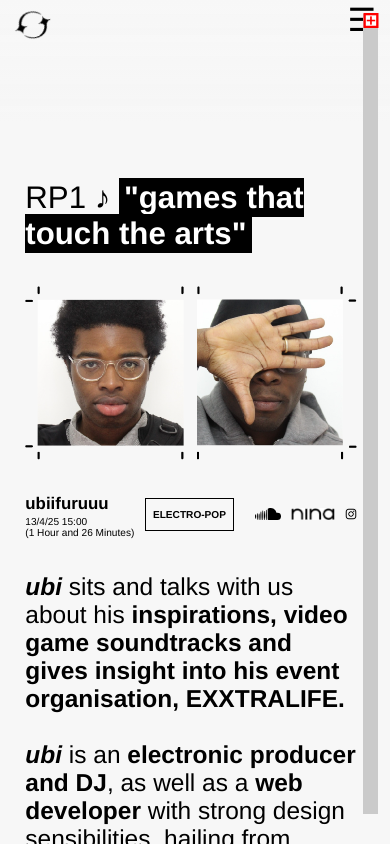
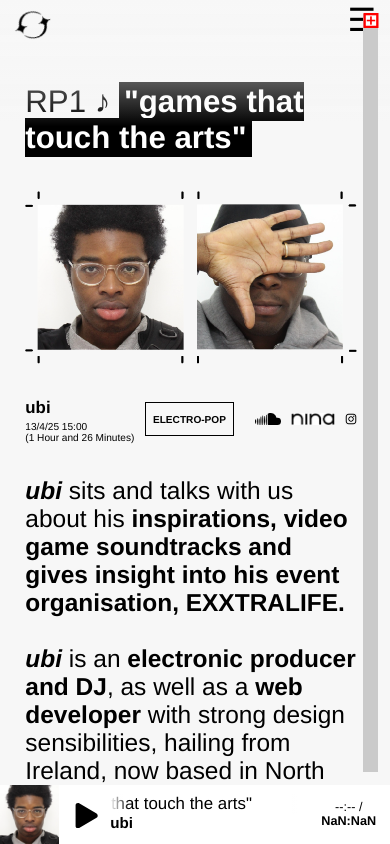
Before and after one commit to 19Horses/RadioProject, a React (Vite) app: page /#/ in a window 390 px wide. Both pictures are taken after a click on the picture 203 px from the left and 430 px from the top of the page. Shown: the top 844 px of the page. Built offline with nearby package versions, Linux system fonts and the light colour scheme.

Commit message:
responsiveness for mobile fixes

```diff
--- a/src/App.css
+++ b/src/App.css
@@ -129,11 +129,12 @@
 
 .selected-artist-container-mob-addon{
   opacity: 0;
-  height: 100vh;
+  height: auto;
   position: absolute;
   display: block;
   padding-top: 3vh;
   padding-left: 3vh;
+  top: 0;
   bottom: 0;
   left: 0;
   animation: fadeIn .3s ease-in forwards;
@@ -143,6 +144,7 @@
   font-family: Helvetica;
   color: black;
   font-size: 1.2vw;
+  margin-bottom: 10vh ;
 }
 
 .info-container {
@@ -205,7 +207,7 @@
 
 .progress-bar-container-mob {
   bottom: initial;
-  height: 95%;
+  height: 90%;
   top: 1.5%;
   right: 3%
 }
@@ -265,18 +267,19 @@
   bottom: 2vh;
 }
 
+
+
 .track-info-addon{
-  padding-top: 3vh;
-  bottom: 0vh;
-  background: linear-gradient(
-    to bottom,
-    rgba(247, 247, 247, 0) 0%,
-    rgb(247, 247, 247) 40%,
-    rgb(247, 247, 247) 85%,
-    rgba(0, 255, 26, 0) 100%
+  position: fixed;
+  bottom: 0%;
+  left: 0;
+  height: 7vh;
+  width: 100vw;
+  background-color: white;
+}
 
-  );
-  width: 91vw;
+.track-info-addon img{
+  height: 7vh;
 }
 
 /* Ensure header takes full width and aligns items */
@@ -347,8 +350,31 @@
 }
 
 .scrolling-title-container-mob-addon {
-  height: 33px;
-  font-size: 4vh;
+  font-family: Helvetica;
+  width: 100%; /* Adjust based on your design */
+  font-size: 2vh;
+  overflow: hidden;
+  white-space: nowrap;
+  position: relative;
+  background-color: white;
+  color: black;
+
+}
+
+.gradient-overlay-mob {
+  position: absolute;
+  top: 0;
+  left: 0;
+  width: 100%;
+  height: 100%;
+  background: linear-gradient(
+    to right,
+    rgb(255, 255, 255) 0%,
+    rgba(255, 255, 255, 0) 10%,
+    rgba(255, 255, 255, 0) 90%,
+    rgb(255, 255, 255) 100%
+  );  pointer-events: none; /* Ensure the overlay does not block interactions */
+  z-index: 1; /* Ensure the overlay is above the text */
 }
 
 .gradient-overlay-tl {
@@ -361,7 +387,7 @@
     to bottom,
     rgb(247, 247, 247) 0%,
     rgba(255, 255, 255, 0) 15%,
-    rgba(255, 255, 255, 0) 85%
+    rgba(255, 255, 255, 0) 100%
 
   );
   pointer-events: none;
@@ -385,21 +411,28 @@
 }
 
 .scrolling-title {
-  background-color: black;
-  color: white;
-  font-family: "VCR";
+  background-color: rgb(0, 0, 0);
+  color: rgb(255, 255, 255);
   display: inline-block;
   white-space: nowrap;
   animation: scroll-left 10s linear infinite;
-  text-transform:uppercase; /* Capitalize the first letter of each word */
 }
+
+.scrolling-title-mob {
+  background-color: rgb(255, 255, 255);
+  color: rgb(0, 0, 0);
+  display: inline-block;
+  white-space: nowrap;
+  animation: scroll-left 10s linear infinite;
+}
+
 
 @keyframes scroll-left {
   from {
-    transform: translateX(100%);
+    transform: translateX(-100%);
   }
   to {
-    transform: translateX(-100%);
+    transform: translateX(100%);
   }
 }
 
@@ -412,10 +445,23 @@
   line-height: "5vh";
 }
 
+.controls-mob {
+  display: flex;
+  align-items: center;
+  justify-content: space-between;
+  gap: 1rem; /* Adjust the gap between elements as needed */
+  font-family: "Helvetica";
+  width: 10%;
+}
+
 .control{
   user-select: none;
   cursor: pointer;
   font-size: 1.5vw;
+}
+
+.control-mob{
+  padding-top: 1vh;
 }
 
 /* Ensure the image scales properly */
@@ -473,7 +519,15 @@ position: absolute;
   padding-left: 2vh;
 }
 
-
+.mix-info{
+  display: flex;
+  flex-direction: column;
+  width: 50%;
+  padding-left: 10px;
+  justify-content: center;
+  margin: 0 auto;
+  height: 100%;
+}
 
 
 
@@ -521,6 +575,18 @@ table{
   padding-bottom: 3vh;
 }
 
+
+.timestamp{
+  font-family: Helvetica;
+  width: 20%;
+  display: flex;
+  align-items: center;
+  justify-content: center;
+  text-align: center;
+  margin: 0 auto;
+  height: 100%;
+  font-size: 1.5vh;
+}
 
 .total-timeline-container{
   position: absolute;
--- a/src/closedPage.jsx
+++ b/src/closedPage.jsx
@@ -161,6 +161,7 @@ export default function ClosedPage() {
   const [selectedTitle, setSelectedTitle] = useState("");
   const [selectedArtist, setSelectedArtist] = useState("");
   const [selectedTracklist, setSelectedTracklist] = useState([]);
+  const [selectedPic, setSelectedPic] = useState("");
   const location = useLocation();
   const [headerHover, setHeaderHover] = useState(false);
   const [infoSelected, setInfoSelected] = useState(false);
@@ -177,21 +178,6 @@ export default function ClosedPage() {
   const scrollToTop = () => {
     window.scrollTo({ top: 0, behavior: "smooth" });
   };
-
-  useEffect(() => {
-    // Check the pathname instead of hash when using HashRouter
-    if (location.pathname === "/ubiifuruuu") {
-      setSelectedIndex(1);
-      const selectedItem = items[1];
-      if (selectedItem) {
-        setSelectedTrack(selectedItem.mixId);
-        setSelectedChapters(selectedItem.chapters || []);
-        setSelectedTracklist(selectedItem.tracklist || []);
-        setSelectedTitle(selectedItem.rpCount + selectedItem.title);
-        setSelectedArtist(selectedItem.title2);
-      }
-    }
-  }, [location]);
 
   useEffect(() => {
     console.log({ isLeft });
@@ -217,6 +203,7 @@ export default function ClosedPage() {
       <div className={"gradient-overlay-tl"} />
       {selectedTrack != "" && (
         <SoundCloudPlayer
+          pic={selectedPic}
           track={selectedTrack}
           chapters={selectedChapters}
           title={selectedTitle}
@@ -264,11 +251,21 @@ export default function ClosedPage() {
           isMobile ? "header-logo-mob" : "header-logo-norm"
         }`}
       >
-        <a href="/">
+        <a
+          onClick={() => {
+            resetInfo();
+          }}
+        >
           <img
-            onMouseOver={() => {
-              setHeaderHover(true);
-            }}
+            onMouseOver={`${
+              isMobile
+                ? () => {
+                    setHeaderHover(true);
+                  }
+                : () => {
+                    setHeaderHover(false);
+                  }
+            }`}
             onMouseLeave={() => {
               setHeaderHover(false);
             }}
@@ -277,7 +274,7 @@ export default function ClosedPage() {
             alt="Logo"
           />
         </a>
-        <a href="/">
+        <a>
           <img
             className="second"
             style={{
@@ -349,6 +346,7 @@ export default function ClosedPage() {
                         setSelectedTracklist(pic?.tracklist || []);
                         setSelectedTitle([pic?.rpCount + pic?.title]);
                         setSelectedArtist(pic?.title2);
+                        setSelectedPic(pic?.src);
                       }}
                       style={{
                         transition: "filter 0.3s ease-in-out",
@@ -410,7 +408,9 @@ export default function ClosedPage() {
           >
             <div
               className="all-left-cont"
-              style={{ top: isMobile ? "20%" : "" }}
+              style={{
+                top: isMobile ? "7%" : "",
+              }}
             >
               <div className="description-container">
                 {/* <p className="back-button" onClick={() => resetInfo()}>
@@ -438,7 +438,7 @@ export default function ClosedPage() {
               </div>
 
               <div className="artist-pics">
-                <a href={items[selectedIndex]?.igLink} target="_blank">
+                <a onClick={() => resetInfo()} target="_blank">
                   <img
                     src={items[selectedIndex]?.["2ppSrc"]}
                     className="selected-artist-image"
@@ -519,15 +519,19 @@ export default function ClosedPage() {
                 </div>
               </div>
               <p
-                style={{ fontSize: "2.9vh", fontWeight: "100" }}
+                style={{
+                  fontSize: "2.9vh",
+                  fontWeight: "100",
+                }}
                 dangerouslySetInnerHTML={{
                   __html: items[selectedIndex]?.description,
                 }}
               />
+              {isMobile ? <div style={{ height: "100px" }} /> : <></>}
             </div>
           </div>
 
-          <div className={`tracklist-mobile`}>
+          {/* <div className={`tracklist-mobile`}>
             {isMobile ? (
               <table>
                 {items[selectedIndex]?.tracklist?.map((mixTrack, index) => (
@@ -610,7 +614,7 @@ export default function ClosedPage() {
             ) : (
               <></>
             )}
-          </div>
+          </div> */}
         </>
       )}
       {articleHeaderSelected && articleSelected === null && (
--- a/src/items.js
+++ b/src/items.js
@@ -7,7 +7,7 @@ export const djs = [
     "rpCount": "RP1 ♪ ",
     "2ppSrc": rp1.pp,
     "title": "\"games that touch the arts\"",
-    "title2": "ubiifuruuu",
+    "title2": "ubi",
     "title3": "<b>DJ</b> <br /> <b>Producer</b><br /> <b>EXXTRALIFE Founder</b><br /> <b>Developer</b> ",
     "description": "<b><i>ubi</i></b> sits and talks with us about his <b>inspirations, video game soundtracks and gives insight into his event organisation, EXXTRALIFE.</b> <br /><br /><b><i>ubi</i></b> is an <b>electronic producer and DJ</b>, as well as a <b>web developer</b> with strong design sensibilities, hailing from Ireland, now based in North London.",
     "mixId": "https://d2rmb5ql8vpbx8.cloudfront.net/RP1.wav",
--- a/src/soundcloudPlayer.jsx
+++ b/src/soundcloudPlayer.jsx
@@ -2,6 +2,7 @@ import React, { useState, useEffect, useRef } from "react";
 import { FaPlay, FaPause } from "react-icons/fa";
 
 export default function SoundCloudPlayer({
+  pic,
   track,
   chapters,
   title,
@@ -259,7 +260,119 @@ export default function SoundCloudPlayer({
           onClick={handleProgressBarClick}
           style={{ zIndex: "999" }}
         >
-          {/* <div
+          {isMobile ? (
+            <div
+              className={` ${isMobile ? "track-info-addon" : "track-info"}`}
+              onClick={(e) => e.stopPropagation()}
+              style={{ cursor: "pointer", display: "flex" }}
+            >
+              <div>
+                <img src={pic} />
+              </div>
+              <div className="controls-mob">
+                <a
+                  style={{
+                    fontSize: "3vh",
+                    paddingLeft: "15px",
+                    paddingRight: "30px",
+                  }}
+                  className="control-mob"
+                  onClick={(e) => togglePlayPause(e)}
+                >
+                  {isPlaying ? <FaPause /> : <FaPlay />}
+                </a>
+              </div>
+              <div className="mix-info">
+                <div
+                  ref={containerRef}
+                  className={"scrolling-title-container-mob-addon"}
+                >
+                  <div className="gradient-overlay-mob" />
+                  <div
+                    ref={titleRef}
+                    className={`${
+                      isMobile ? "scrolling-title-mob" : "scrolling-title"
+                    } ${shouldScroll ? "scroll" : ""}`}
+                  >
+                    {title}
+                  </div>
+                </div>
+                <div style={{ height: "20px" }}>
+                  <p
+                    style={{
+                      fontSize: "1.8vh",
+                      fontFamily: "Helvetica",
+                      margin: "auto",
+                      fontWeight: "1000",
+                    }}
+                  >
+                    {artist}
+                  </p>
+                </div>
+              </div>
+              <div className="timestamp">
+                <p>
+                  {currentTime} /{" "}
+                  <b>
+                    {audioRef.current
+                      ? formatTime(audioRef.current.duration)
+                      : "--:--"}
+                  </b>
+                </p>
+              </div>
+
+              {/* <div className={`info-text `}>
+                <p>
+                  <div className="controls">
+                    <div
+                      className="control"
+                      onClick={skipBackward}
+                      style={{ fontSize: "3.15vh" }}
+                    >
+                      {" "}
+                      &#10226;
+                    </div>
+                    <a
+                      style={{ fontSize: "1.4vh" }}
+                      className="control"
+                      onClick={(e) => togglePlayPause(e)}
+                    >
+                      {isPlaying ? <FaPause /> : <FaPlay />}
+                    </a>
+                    <div
+                      className="control"
+                      onClick={skipForward}
+                      style={{ fontSize: "3.15vh" }}
+                    >
+                      &#10227;
+                    </div>
+                  </div>
+
+                  <span>
+                    <b
+                      style={{
+                        textTransform: "uppercase",
+                        width: "auto",
+                        backgroundColor: "black",
+                        color: "white",
+                        paddingTop: ".25vh",
+                        paddingBottom: ".25vh",
+                        paddingLeft: ".25vw",
+                        paddingRight: ".25vw",
+                        fontSize: "1.745vh",
+                      }}
+                    >
+                      {artist}
+                    </b>
+                  </span>
+                  <br />
+                  <br />
+
+                </p>
+              </div> */}
+            </div>
+          ) : (
+            <div
               className={`track-info ${isMobile ? "track-info-addon" : ""}`}
               onClick={(e) => e.stopPropagation()}
               style={{ cursor: "pointer" }}
@@ -303,13 +416,12 @@ export default function SoundCloudPlayer({
                         shouldScroll ? "scroll" : ""
                       }`}
                     >
-                    {title}
+                      <b>{title}</b>
                     </div>
                   </div>
                   <span>
                     <b
                       style={{
-                      fontFamily: "VCR",
                         textTransform: "uppercase",
                         width: "auto",
                         backgroundColor: "black",
@@ -332,13 +444,13 @@ export default function SoundCloudPlayer({
                     : "--:--"}
                 </p>
               </div>
-          </div> */}
+            </div>
+          )}
 
           <div
             className="progress-bar"
             style={{ height: `${progress}%` }}
           ></div>
-
           {chapters?.map((chapter, index) => (
             <React.Fragment key={index}>
               <div
```
Also changed, not shown: src/header.jsx (+6 -1 lines). Lines whose indentation alone changed are shown as unchanged.
